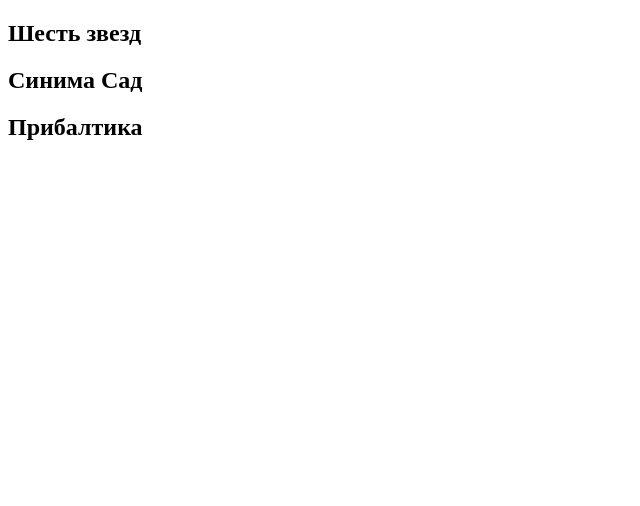
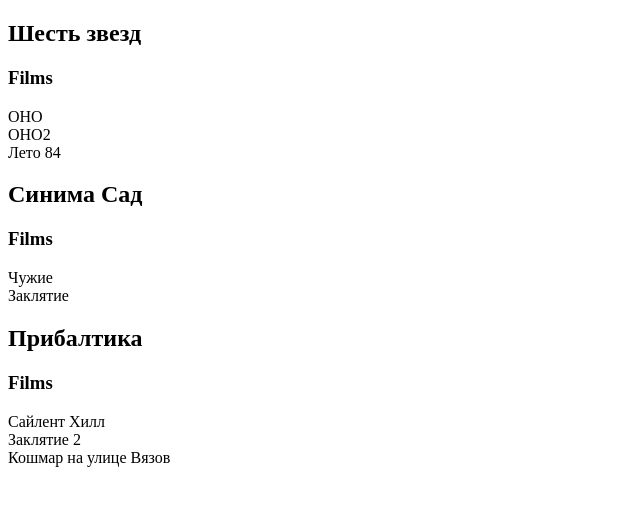
Before and after one commit to and-adad/simple-react-app, a React (Vite) app: page / in a window 1280 px wide. Shown: the top 506 px of the page, without its empty margins (0-640 px from the left). Built offline with nearby package versions, Linux system fonts and the light colour scheme.

Commit message:
выводится название кинотеатра и несколько фильмов под заголовком

```diff
--- a/src/main.jsx
+++ b/src/main.jsx
@@ -8,9 +8,16 @@ const root = ReactDOM.createRoot(rootElement);
 root.render(
   <div>
     {cinemas.map((cinema) => (
-        <div key={cinema.id}>
-          <h2>{cinema.name}</h2>
+      <div key={cinema.id}>
+        <h2>{cinema.name}</h2>
+
+        <div>
+          <h3>Films</h3>
+          {cinema.films.map((film) => (
+            <div key={film.id}>{film.name}</div>
+          ))}
         </div>
+      </div>
     ))}
   </div>
 );
```
